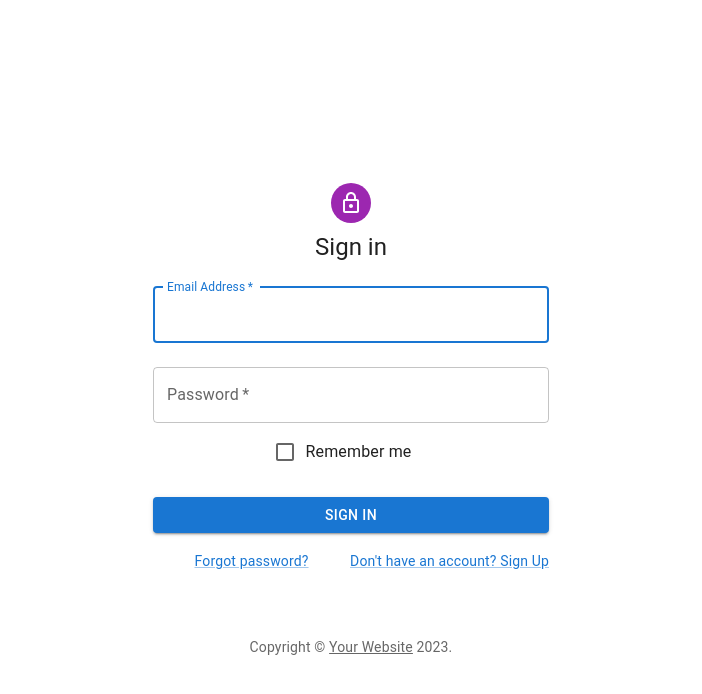
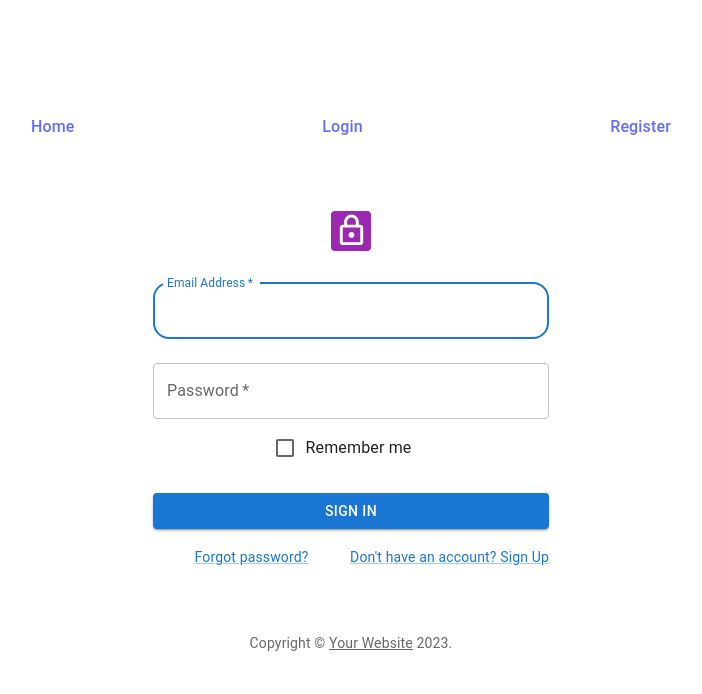
Before and after one commit to DearSmc/Connext_Frontend, a React (Vite) app: page /login in a window 1280 px wide. Shown: the top 694 px of the page, without its empty margins (289-991 px from the left). Built offline with nearby package versions, Linux system fonts and the light colour scheme.

Commit message:
add router

```diff
--- a/src/App.tsx
+++ b/src/App.tsx
@@ -1,43 +1,64 @@
 import { useState } from "react";
 import reactLogo from "./assets/react.svg";
 import "./App.css";
+import "./index.css";
+import { RouterProvider, Link } from "react-router-dom";
+import { createTheme, ThemeProvider } from "@mui/material/styles";
+
+import router from "./router";
+
 import Button from "@mui/material/Button";
 import ButtonGroup from "@mui/material/ButtonGroup";
+import CircularProgress from "@mui/material/CircularProgress";
+
+let theme = createTheme({
+  palette: {
+    primary: {
+      main: "#0052cc",
+    },
+    secondary: {
+      main: "#edf2ff",
+    },
+  },
+});
 
 function App() {
-  const [count, setCount] = useState(0);
+  // const [count, setCount] = useState(0);
 
   return (
-    <div className="App">
-      <div>
-        <a href="https://vitejs.dev" target="_blank">
-          <img src="/vite.svg" className="logo" alt="Vite logo" />
-        </a>
-        <a href="https://reactjs.org" target="_blank">
-          <img src={reactLogo} className="logo react" alt="React logo" />
-        </a>
-      </div>
-      <h1>Vite + React</h1>
-      <div className="card">
-        <button onClick={() => setCount((count) => count + 1)}>
-          count is {count}
-        </button>
-        <p>
-          Edit <code>src/App.tsx</code> and save to test HMR
-        </p>
-      </div>
-      <p className="read-the-docs">
-        Click on the Vite and React logos to learn more
-      </p>
-      <ButtonGroup
-        variant="outlined"
-        aria-label="outlined primary button group"
-      >
-        <Button onClick={() => alert("Hello World")}>One</Button>
-        <Button>Two</Button>
-        <Button>Three</Button>
-      </ButtonGroup>
-    </div>
+    <ThemeProvider theme={theme}>
+      <RouterProvider router={router} fallbackElement={<CircularProgress />} />
+    </ThemeProvider>
+    // <div className="App">
+    //   <div>
+    //     <a href="https://vitejs.dev" target="_blank">
+    //       <img src="/vite.svg" className="logo" alt="Vite logo" />
+    //     </a>
+    //     <a href="https://reactjs.org" target="_blank">
+    //       <img src={reactLogo} className="logo react" alt="React logo" />
+    //     </a>
+    //   </div>
+    //   <h1>Vite + React</h1>
+    //   <div className="card">
+    //     <button onClick={() => setCount((count) => count + 1)}>
+    //       count is {count}
+    //     </button>
+    //     <p>
+    //       Edit <code>src/App.tsx</code> and save to test HMR
+    //     </p>
+    //   </div>
+    //   <p className="read-the-docs">
+    //     Click on the Vite and React logos to learn more
+    //   </p>
+    //   <ButtonGroup
+    //     variant="outlined"
+    //     aria-label="outlined primary button group"
+    //   >
+    //     <Button onClick={() => alert("Hello World")}>One</Button>
+    //     <Button>Two</Button>
+    //     <Button>Three</Button>
+    //   </ButtonGroup>
+    // </div>
   );
 }
 
--- a/src/main.tsx
+++ b/src/main.tsx
@@ -1,51 +1,8 @@
 import React from "react";
 import ReactDOM from "react-dom/client";
 import App from "./App";
-import "./index.css";
-import { createBrowserRouter, RouterProvider } from "react-router-dom";
-import CircularProgress from "@mui/material/CircularProgress";
-import Login from "./pages/Login";
-import Home from "./pages/Home";
-import Register from "./pages/Register";
-import NotFound404 from "./pages/NotFound404";
 
-//ref https://stackoverflow.com/questions/74168742/how-to-template-jsx-with-createbrowserrouter
-//TODO: create header and add header to router
-// const HeaderLayout = () => (
-//   <>
-//     <header>
-//       <Navbar />
-//     </header>
-//     <Outlet />
-//   </>
-// );
-
-// ref https://reactrouter.com/en/main/routers/create-browser-router
-const router = createBrowserRouter([
-  {
-    // element: <HeaderLayout />,
-    errorElement: <NotFound404 />,
-    children: [
-      {
-        path: "/",
-        element: <App />,
-      },
-      {
-        path: "login",
-        element: <Login />,
-      },
-      {
-        path: "home",
-        element: <Home />,
-      },
-      {
-        path: "register",
-        element: <Register />,
-      },
-    ],
-  },
-]);
 
 ReactDOM.createRoot(document.getElementById("root") as HTMLElement).render(
-  <RouterProvider router={router} fallbackElement={<CircularProgress />} />
+  App()
 );
--- a/src/pages/Login/index.tsx
+++ b/src/pages/Login/index.tsx
@@ -1,27 +1,32 @@
-import * as React from 'react';
-import Avatar from '@mui/material/Avatar';
-import Button from '@mui/material/Button';
-import CssBaseline from '@mui/material/CssBaseline';
-import TextField from '@mui/material/TextField';
-import FormControlLabel from '@mui/material/FormControlLabel';
-import Checkbox from '@mui/material/Checkbox';
-import Link from '@mui/material/Link';
-import Grid from '@mui/material/Grid';
-import Box from '@mui/material/Box';
-import LockOutlinedIcon from '@mui/icons-material/LockOutlined';
-import Typography from '@mui/material/Typography';
-import Container from '@mui/material/Container';
-import { createTheme, ThemeProvider } from '@mui/material/styles';
+import * as React from "react";
+import Avatar from "@mui/material/Avatar";
+import Button from "@mui/material/Button";
+import CssBaseline from "@mui/material/CssBaseline";
+import TextField from "@mui/material/TextField";
+import FormControlLabel from "@mui/material/FormControlLabel";
+import Checkbox from "@mui/material/Checkbox";
+import Link from "@mui/material/Link";
+import Grid from "@mui/material/Grid";
+import Box from "@mui/material/Box";
+import LockOutlinedIcon from "@mui/icons-material/LockOutlined";
+import Typography from "@mui/material/Typography";
+import Container from "@mui/material/Container";
+import { createTheme, ThemeProvider } from "@mui/material/styles";
 
 function Copyright(props: any) {
   return (
-    <Typography variant="body2" color="text.secondary" align="center" {...props}>
-      {'Copyright © '}
+    <Typography
+      variant="body2"
+      color="text.secondary"
+      align="center"
+      {...props}
+    >
+      {"Copyright © "}
       <Link color="inherit" href="https://mui.com/">
         Your Website
-      </Link>{' '}
+      </Link>{" "}
       {new Date().getFullYear()}
-      {'.'}
+      {"."}
     </Typography>
   );
 }
@@ -33,8 +38,8 @@ export default function index() {
     event.preventDefault();
     const data = new FormData(event.currentTarget);
     console.log({
-      email: data.get('email'),
-      password: data.get('password'),
+      email: data.get("email"),
+      password: data.get("password"),
     });
   };
 
@@ -45,18 +50,23 @@ export default function index() {
         <Box
           sx={{
             marginTop: 8,
-            display: 'flex',
-            flexDirection: 'column',
-            alignItems: 'center',
+            display: "flex",
+            flexDirection: "column",
+            alignItems: "center",
           }}
         >
-          <Avatar sx={{ m: 1, bgcolor: 'secondary.main' }}>
-            <LockOutlinedIcon />
-          </Avatar>
-          <Typography component="h1" variant="h5">
-            Sign in
-          </Typography>
-          <Box component="form" onSubmit={handleSubmit} noValidate sx={{ mt: 1 }}>
+          <Box>
+            <Avatar variant="rounded" sx={{ m: 1, bgcolor: "secondary.main" }}>
+              <LockOutlinedIcon fontSize="large" />
+            </Avatar>
+          </Box>
+
+          <Box
+            component="form"
+            onSubmit={handleSubmit}
+            noValidate
+            sx={{ mt: 1}}
+          >
             <TextField
               margin="normal"
               required
@@ -66,6 +76,11 @@ export default function index() {
               name="email"
               autoComplete="email"
               autoFocus
+              sx={{
+                "& fieldset": {
+                  borderRadius: "16px",
+                },
+              }}
             />
             <TextField
               margin="normal"
--- /dev/null
+++ b/src/router.tsx
@@ -0,0 +1,53 @@
+import { createBrowserRouter, Link, Outlet } from "react-router-dom";
+import { createTheme, ThemeProvider } from "@mui/material/styles";
+
+import Login from "./pages/Login";
+import Home from "./pages/Home";
+import Register from "./pages/Register";
+import NotFound404 from "./pages/NotFound404";
+
+import { Box } from "@mui/system";
+
+//TODO: create real Navbar
+const Navbar = () => (
+  <Box sx={{ width: "50vw", display: "flex", justifyContent: "space-between" }}>
+    <Link to="/">Home</Link>
+    <Link to="/login">Login</Link>
+    <Link to="/register">Register</Link>
+  </Box>
+);
+
+//ref https://stackoverflow.com/questions/74168742/how-to-template-jsx-with-createbrowserrouter
+//TODO: create header and add header to router
+const HeaderLayout = () => (
+  <>
+    <header>
+      <Navbar />
+    </header>
+    <Outlet />
+  </>
+);
+
+// ref https://reactrouter.com/en/main/routers/create-browser-router
+const router = createBrowserRouter([
+  {
+    element: <HeaderLayout />,
+    errorElement: <NotFound404 />,
+    children: [
+      {
+        path: "/",
+        element: <Home />,
+      },
+      {
+        path: "login",
+        element: <Login />,
+      },
+      {
+        path: "register",
+        element: <Register />,
+      },
+    ],
+  },
+]);
+
+export default router;
```
